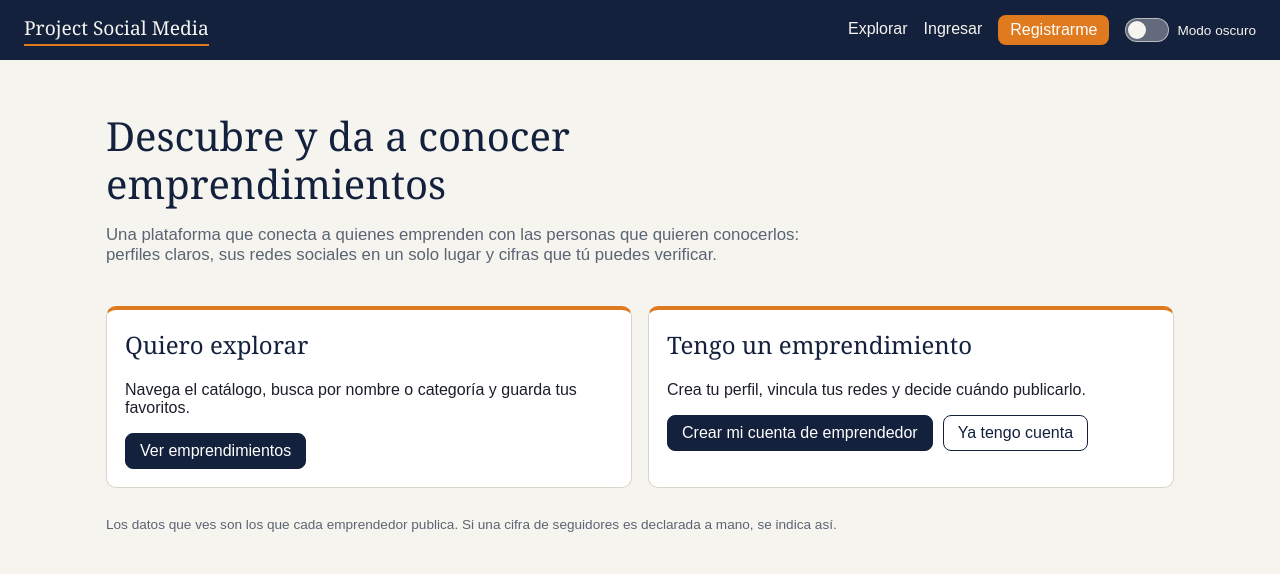
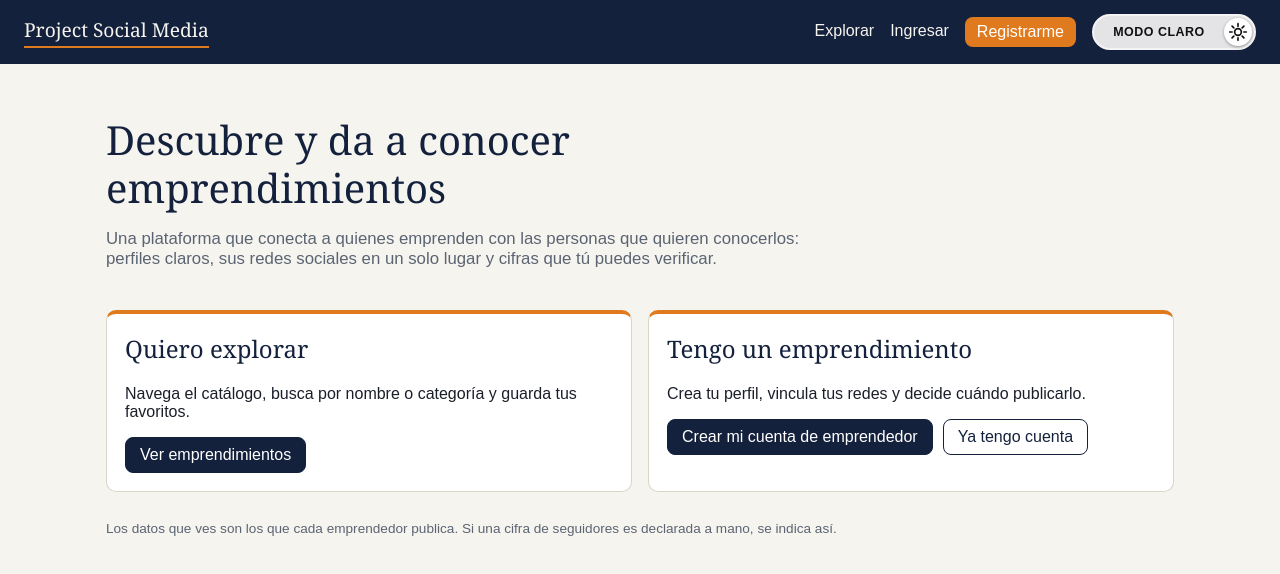
Before and after one commit to Iv4n-0v/Project_Social_MEdi4, a React (Vite) app in the folder frontend-react/: page / in a window 1280 px wide. Shown: the top 574 px of the page. Built offline with nearby package versions, Linux system fonts and the light colour scheme; no server answers.

Commit message:
feat(ui): interruptor de modo oscuro con sol y luna

```diff
--- a/frontend-react/src/components/ThemeToggle.jsx
+++ b/frontend-react/src/components/ThemeToggle.jsx
@@ -21,8 +21,28 @@ export default function ThemeToggle() {
 
   return (
     <button type="button" role="switch" aria-checked={dark} aria-label="Modo oscuro" className="theme-switch" onClick={toggle}>
-      <span className="track" aria-hidden="true"><span className="knob" /></span>
-      <span aria-hidden="true">Modo oscuro</span>
+      <span aria-hidden="true">{dark ? 'Modo oscuro' : 'Modo claro'}</span>
+      <span className="knob" aria-hidden="true">
+        <svg viewBox="0 0 24 24" width="20" height="20" focusable="false">
+          {dark ? (
+            <>
+              <path d="M17 14.2A7 7 0 0 1 8.3 5.5 7.4 7.4 0 1 0 17 14.2z" fill="none" stroke="currentColor" strokeWidth="2" strokeLinejoin="round" />
+              <path d="M17.5 3l.6 1.6 1.6.6-1.6.6-.6 1.6-.6-1.6-1.6-.6 1.6-.6z" fill="currentColor" />
+              <path d="M21 9.5l.4 1 1 .4-1 .4-.4 1-.4-1-1-.4 1-.4z" fill="currentColor" />
+            </>
+          ) : (
+            <>
+              <circle cx="12" cy="12" r="4" fill="none" stroke="currentColor" strokeWidth="2" />
+              <path
+                d="M12 2v3M12 19v3M2 12h3M19 12h3M4.9 4.9l2.1 2.1M17 17l2.1 2.1M4.9 19.1L7 17M17 7l2.1-2.1"
+                stroke="currentColor"
+                strokeWidth="2"
+                strokeLinecap="round"
+              />
+            </>
+          )}
+        </svg>
+      </span>
     </button>
   );
 }
--- a/frontend-react/src/styles.css
+++ b/frontend-react/src/styles.css
@@ -179,13 +179,12 @@ input[aria-invalid="true"] { border-color: var(--color-danger); }
   --color-info-card-border: #2c4a66;
   color-scheme: dark;
 }
-.theme-switch { display: inline-flex; align-items: center; gap: 8px; margin-left: 16px; padding: 0; background: none; border: 0; color: var(--color-nav-text); cursor: pointer; font: inherit; font-size: 0.85rem; }
-.theme-switch .track { position: relative; flex: none; width: 44px; height: 24px; border-radius: 999px; background: rgba(246, 244, 239, 0.35); border: 1px solid rgba(246, 244, 239, 0.6); transition: background 0.2s, border-color 0.2s; }
-.theme-switch .knob { position: absolute; top: 2px; left: 2px; width: 18px; height: 18px; border-radius: 50%; background: #f6f4ef; transition: transform 0.2s; }
-.theme-switch[aria-checked="true"] .track { background: var(--color-accent); border-color: var(--color-accent); }
-.theme-switch[aria-checked="true"] .knob { transform: translateX(20px); }
+.theme-switch { position: relative; display: inline-flex; align-items: center; justify-content: center; flex: none; box-sizing: border-box; min-width: 164px; height: 36px; margin-left: 16px; padding: 0 44px 0 14px; border: 2px solid #f4f4f5; border-radius: 999px; background: #e4e4e7; color: #111; cursor: pointer; font: inherit; font-size: 0.78rem; font-weight: bold; letter-spacing: 0.04em; text-transform: uppercase; white-space: nowrap; transition: background 0.25s, color 0.25s, border-color 0.25s, padding 0.25s; }
+.theme-switch .knob { position: absolute; top: 2px; left: calc(100% - 30px); display: flex; align-items: center; justify-content: center; width: 28px; height: 28px; border-radius: 50%; background: #fff; color: #111; box-shadow: 0 1px 3px rgba(0, 0, 0, 0.35); transition: left 0.25s; }
+.theme-switch[aria-checked="true"] { padding: 0 14px 0 44px; border-color: #fff; background: #000; color: #fff; }
+.theme-switch[aria-checked="true"] .knob { left: 2px; }
 @media (prefers-reduced-motion: reduce) {
-  .theme-switch .track, .theme-switch .knob { transition: none; }
+  .theme-switch, .theme-switch .knob { transition: none; }
 }
 @media (max-width: 640px) {
   .theme-switch { margin-left: 0; }
```
